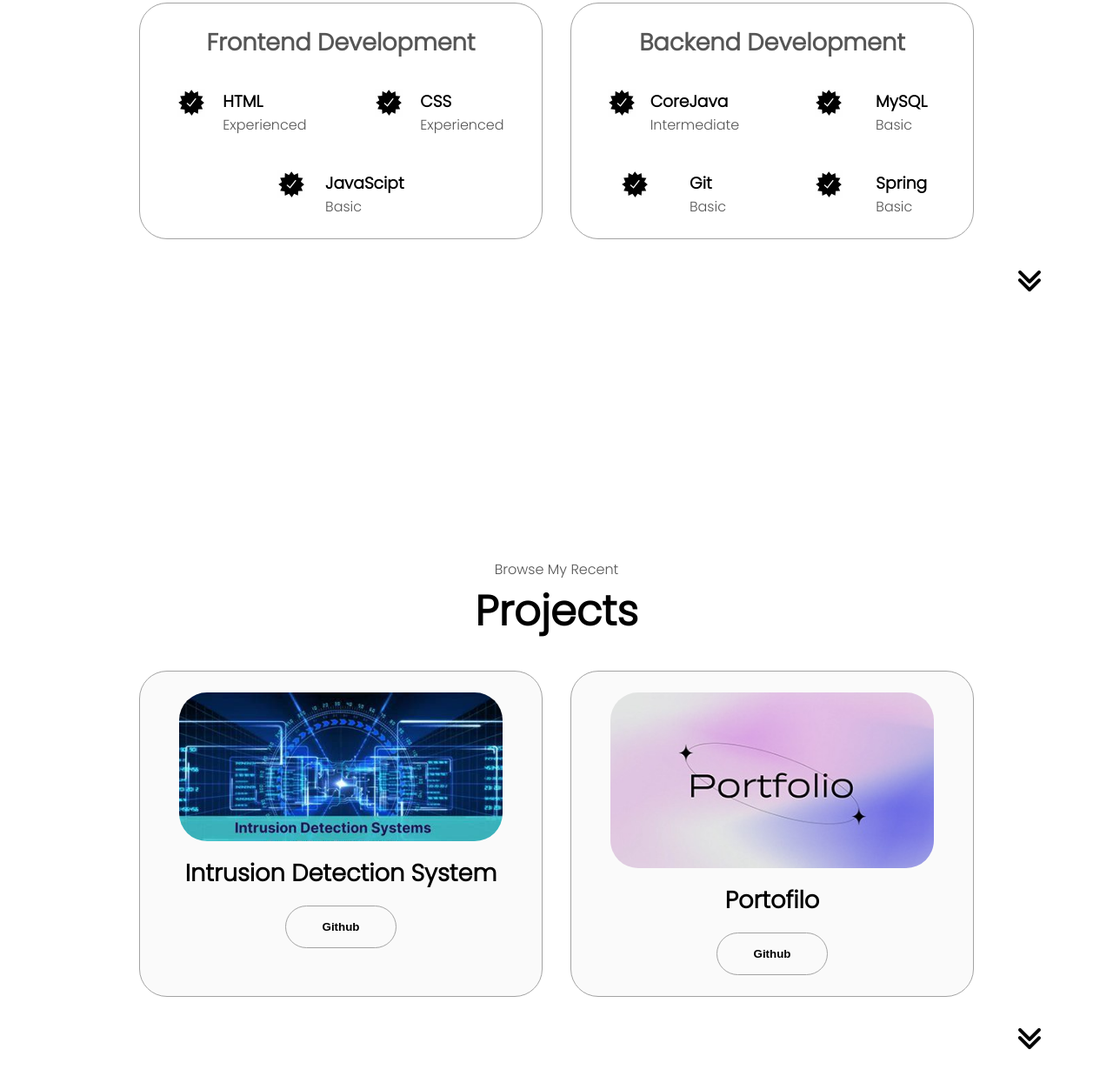
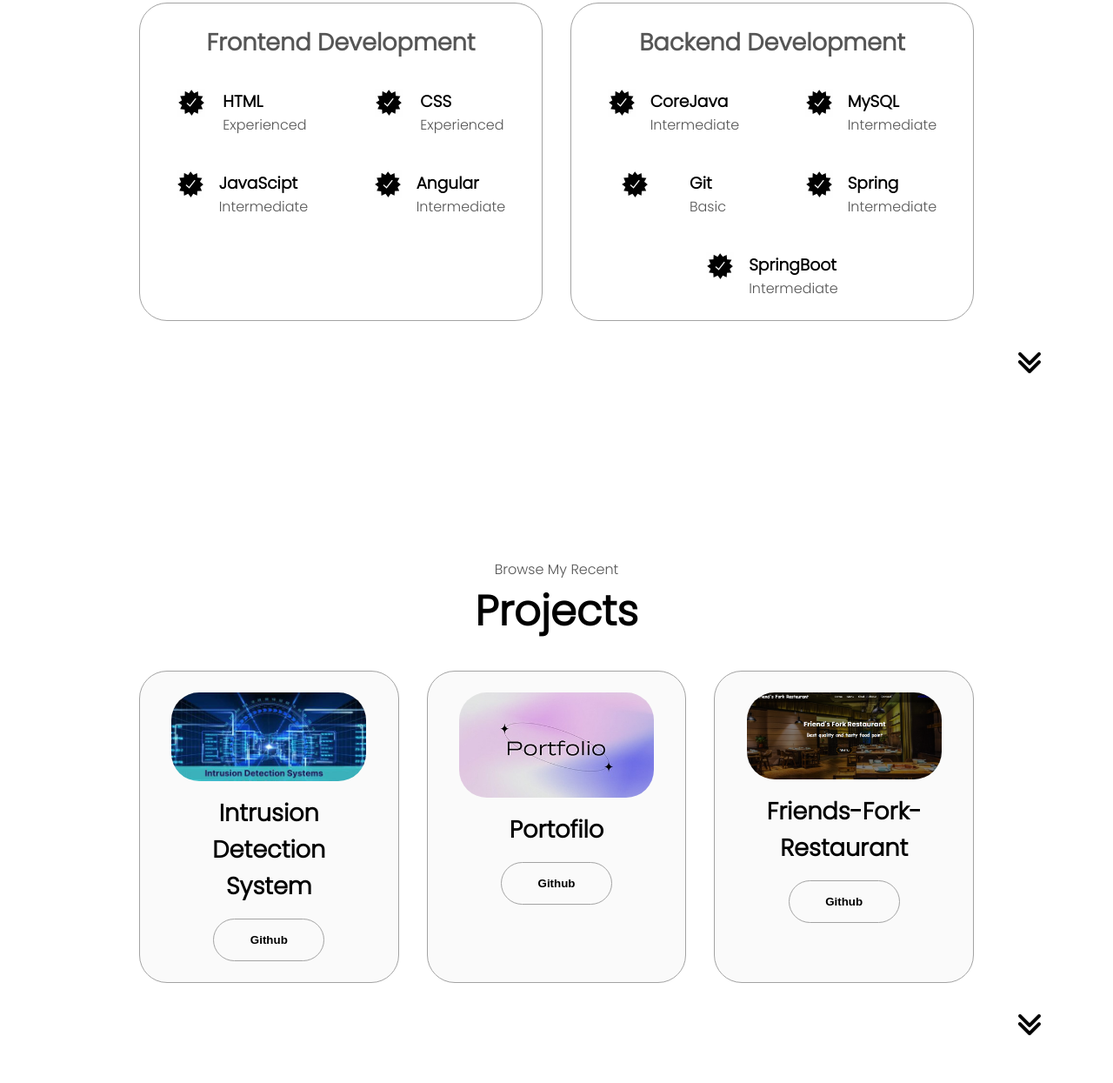
Before and after one commit to UttamkumarNarra/Project-2, a plain HTML site: page index.html in a window 1280 px wide. Shown: the part 1822-3067 px from the top of the page at 87% size. Drawn offline with Linux system fonts and the light colour scheme; a script that the page names is missing.

Commit message:
change
change

```diff
--- a/index.html
+++ b/index.html
@@ -52,7 +52,7 @@
                 >
                     Download CV
             </button>
-            <button class="btn btn-color-1" onclick="location.href='./#contact'">
+            <button class="btn btn-color-1" onclick="location.href='#contact'">
                 Contact Info
             </button>
             </div>
@@ -60,7 +60,7 @@
                 <img src="./assests/Linkedin.png"
                 alt="My Linkedin profile"
                 class="icon"
-                onclick="location.href='https://www.linkedin.com/in/narra-uttam-kumar-reddy-54145024b/'"
+                onclick="location.href='https://www.linkedin.com/in/uttam-kumar-narra-54145024b/'"
                 />
                 <img src="./assests/github.png"
                 alt="My Github profile"
@@ -90,8 +90,8 @@
                         <img
                         src="./assests/Experience.jpg" alt="Experience icon"
                         class="icon"/>
-                        <h3>Experience</h3>
-                        <p>Freshers<br/> Full Stack Developer</p>
+                        <h3>Fresher</h3>
+                        <p>Full Stack Developer</p>
                     </div>
                     <div class="details-container">
                         <img
@@ -102,8 +102,7 @@
                     </div>
                 </div>
                 <div class="text-container">
-                    <p>Hello! I am a passionate and motivated Full Stack Developer with a Bachelor of Technology (B.Tech) degree. As a recent graduate, I am eager to apply my skills in web development to create innovative and efficient solutions. I have gained a solid foundation in both front-end and back-end technologies, including HTML, CSS, JavaScript, Java and databases like SQL.
-
+                    <p>I am a passionate Full Stack Developer with a Bachelor of Technology (B.Tech) degree, eager to apply my skills in web development to create efficient, scalable, and user-friendly applications. Proficient in HTML, CSS, JavaScript, Java, and SQL databases, I have a strong foundation in both front-end and back-end technologies. With a problem-solving mindset and a commitment to continuous learning, I strive to develop innovative solutions that enhance user experiences. I am actively seeking opportunities to collaborate with dynamic teams, contribute to impactful projects, and grow as a developer.
                     </p>
                 </div>
             </div>
@@ -148,7 +147,17 @@
                             />
                             <div>
                                 <h3>JavaScipt</h3>
-                                <p>Basic</p>
+                                <p>Intermediate</p>
+                            </div>
+                        </article>
+                        <article>
+                            <img src="./assests/checkmark.jpeg"
+                            alt="Experience icon"
+                            class="icon"
+                            />
+                            <div>
+                                <h3>Angular</h3>
+                                <p>Intermediate</p>
                             </div>
                         </article>
                     </div>
@@ -173,7 +182,7 @@
                             />
                             <div>
                                 <h3>MySQL</h3>
-                                <p>Basic</p>
+                                <p>Intermediate</p>
                             </div>
                         </article>
 
@@ -194,7 +203,17 @@
                             />
                             <div>
                                 <h3>Spring</h3>
-                                <p>Basic</p>
+                                <p>Intermediate</p>
+                            </div>
+                        </article>
+                        <article>
+                            <img src="./assests/checkmark.jpeg"
+                            alt="Experience icon"
+                            class="icon"
+                            />
+                            <div>
+                                <h3>SpringBoot</h3>
+                                <p>Intermediate</p>
                             </div>
                         </article>
 
@@ -262,6 +281,22 @@
                         </button>
                     </div>
                 </div>
+                <div class="details-container color-container">
+                    <div class="article-container">
+                        <img src="./assests/Static-Website.png"
+                        alt="Project 1"
+                        class="project-img"
+                        />
+                    </div>
+                    <h2 class="experience-sub-title project-title">Friends-Fork-Restaurant</h2>
+                    <div class="btn-container">
+                        <button class="btn btn-color-2 project-btn"
+                        onclick="location.href='https://github.com/UttamkumarNarra/Friends-Fork-Restaurant'">
+                        Github
+                        </button>
+                    </div>
+
+                </div>
             </div>
         </div>
         <img src="./assests/arrow.png"
@@ -287,7 +322,7 @@
                 alt="Linkedin Icon"
                 class="icon contact-icon"
                 />
-                <p><a href="https://www.linkedin.com/in/narra-uttam-kumar-reddy-54145024b/">Linkedin</a>
+                <p><a href="https://www.linkedin.com/in/uttam-kumar-narra-54145024b/">Linkedin</a>
                 </p>
             </div>
         </div>
```
Also changed, not shown: assests/Static-Website.png (added), 1 other file.
